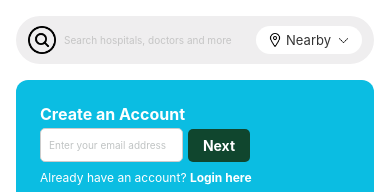
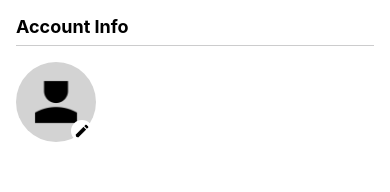
Before and after one commit to OutcastR07/blood-bank, a React Native app: screen / in a window 390 px wide. Shown: the top 192 px of the page. Built offline with nearby package versions, Linux system fonts and the light colour scheme.

Commit message:
accountinfo-header added

```diff
--- a/App.js
+++ b/App.js
@@ -1,11 +1,12 @@
 import React from "react";
 import { StyleSheet, View } from "react-native";
-import HomePage from "./pages/HomePage";
+import AccountInfoPage from "./pages/AccountInfoPage";
 
 export default function App() {
   return (
     <View style={styles.container}>
-      <HomePage />
+      {/* <HomePage /> */}
+      <AccountInfoPage />
     </View>
   );
 }
--- /dev/null
+++ b/components/AccountInfoPage/AccountInfoHeader.js
@@ -0,0 +1,86 @@
+import React from "react";
+import { Image, StyleSheet, Text, View } from "react-native";
+
+const AccountInfoHeader = () => {
+  return (
+    <View style={styles.container}>
+      <Text style={styles.title}>Account Info</Text>
+      <View style={styles.hr} />
+      <View style={styles.circularImageContainer}>
+        <View style={styles.circularImage}>
+          <Image
+            source={require("../../images/interface-user-single-male.png")}
+            style={styles.mainImage}
+          />
+        </View>
+        <View style={styles.smallImageContainer}>
+          <View style={styles.smallImageWrapper}>
+            <Image
+              source={require("../../images/edit.png")}
+              style={styles.smallImage}
+            />
+          </View>
+        </View>
+      </View>
+    </View>
+  );
+};
+
+const styles = StyleSheet.create({
+  container: {
+    marginHorizontal: 16,
+  },
+  title: {
+    fontWeight: "bold",
+    fontSize: 18,
+    marginTop: 16,
+  },
+  hr: {
+    borderBottomWidth: 1,
+    borderBottomColor: "#cccccd",
+    width: "100%",
+    marginTop: 8,
+    marginBottom: 16,
+  },
+  circularImageContainer: {
+    flexDirection: "row",
+    alignItems: "center",
+  },
+  circularImage: {
+    width: 80,
+    height: 80,
+    borderRadius: 40,
+    overflow: "hidden",
+    marginRight: 16,
+    justifyContent: "center",
+    alignItems: "center",
+    backgroundColor: "lightgrey",
+  },
+  mainImage: {
+    width: "60%",
+    height: "60%",
+    resizeMode: "cover",
+  },
+  smallImageContainer: {
+    position: "absolute",
+    bottom: 0,
+    left: 55,
+  },
+  smallImageWrapper: {
+    width: 22,
+    height: 22,
+    borderRadius: 12,
+    backgroundColor: "white",
+    elevation: 15,
+    justifyContent: "center",
+    alignItems: "center",
+  },
+  smallImage: {
+    width: "70%",
+    height: "70%",
+    resizeMode: "cover",
+    borderRadius: 10,
+  },
+});
+
+export default AccountInfoHeader;
--- /dev/null
+++ b/pages/AccountInfoPage.js
@@ -0,0 +1,14 @@
+import React from "react";
+import { StatusBar, View } from "react-native";
+import AccountInfoHeader from "../components/AccountInfoPage/AccountInfoHeader";
+
+const AccountInfoPage = () => {
+  return (
+    <View>
+      <StatusBar barStyle="dark-content" backgroundColor="white" />
+      <AccountInfoHeader />
+    </View>
+  );
+};
+
+export default AccountInfoPage;
--- a/pages/HomePage.js
+++ b/pages/HomePage.js
@@ -37,7 +37,6 @@ const HomePage = () => {
         {!isLocationEnabled && <LocationComponent />}
         <SearchBar />
 
-        {/* Conditionally render based on user authentication */}
         {isLoggedIn ? <LoggedInUser /> : <LoggedOutUser />}
 
         <JumpIntoServices />
```
Also changed, not shown: images/edit.png (added), images/interface-user-single-male.png (added).
